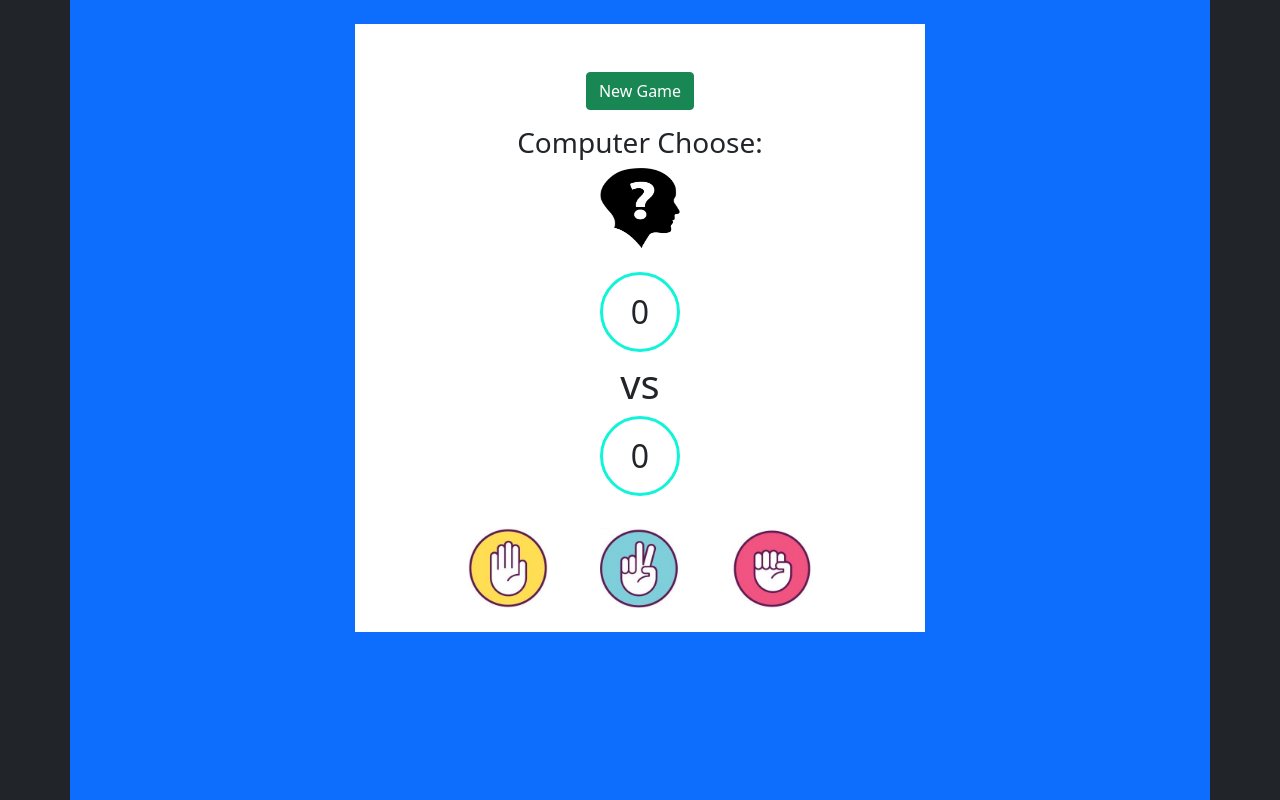
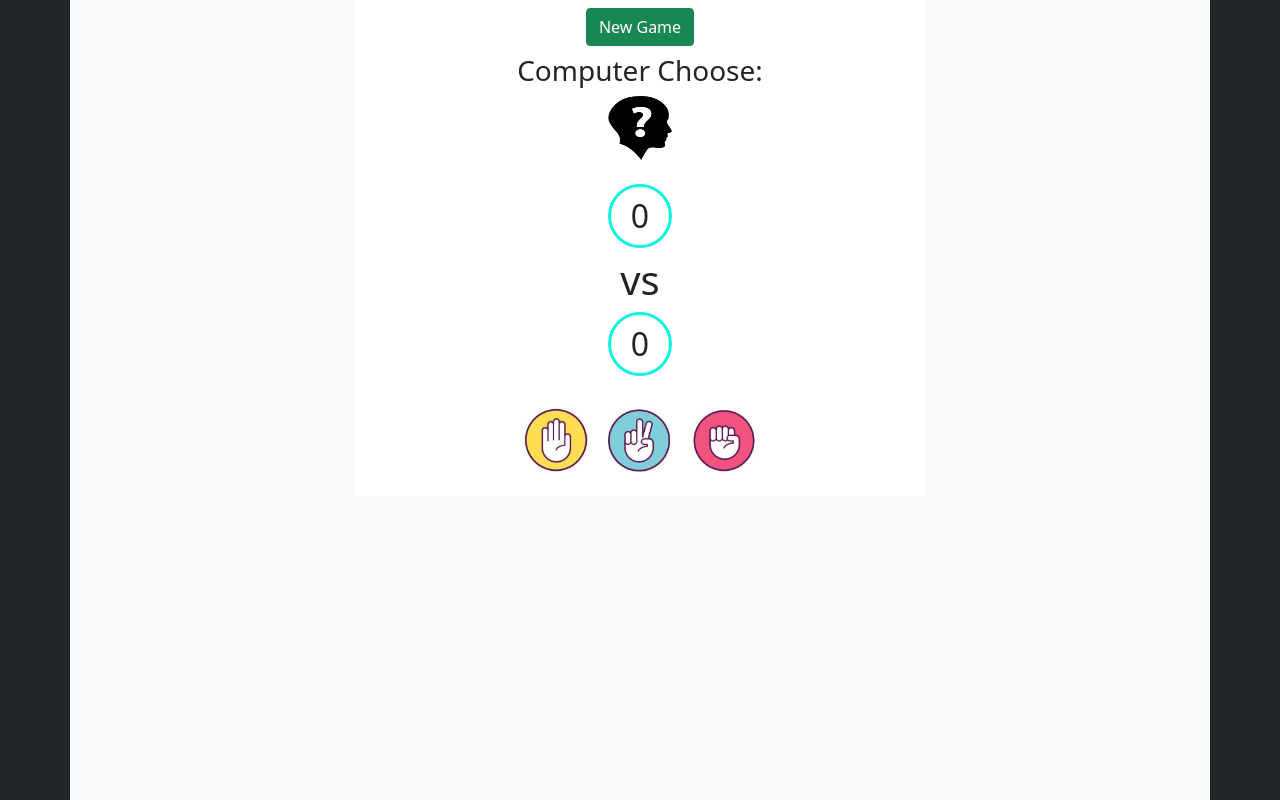
Before and after one commit to cenkberry/RockPaperScissors-Game, a plain HTML site: page index.html in a window 1280 px wide. Drawn offline with nearby package versions, Linux system fonts and the light colour scheme.

Commit message:
Add files via upload

```diff
--- a/css/style.css
+++ b/css/style.css
@@ -18,22 +18,22 @@ html {
 }
 
 img {
-    width: 5rem;
-    height: 5rem;
+    width: 4rem;
+    height: 4rem;
     cursor: pointer;
 }
 
 .compC {
     width: 100%;
-    height: 6rem;
+    height: 4rem;
 
 }
 
 .compScore,
 .userScore {
     margin: 0 auto;
-    width: 5rem;
-    height: 5rem;
+    width: 4rem;
+    height: 4rem;
     border-radius: 50%;
     display: flex;
     align-items: center;
--- a/index.html
+++ b/index.html
@@ -14,13 +14,14 @@
 </head>
 
 <body class="bg-dark">
-    <div class="container-lg vh-100 bg-primary">
+    <div class="container-lg vh-100 bg-light">
         <div class="row d-flex flex-column align-items-center">
-            <div class="col-sm-6 text-center mt-4 gametab">
+            <div class="col-sm-6 text-center gametab">
 
-                <button class="mt-5 mb-3 btn btn-success" onclick="newgame();">New Game</button>
+                <button class="mt-2 mb-2 btn btn-success"
+                onclick="newgame();">New Game</button>
                 <h3>Computer Choose:</h3>
-                <div class="compC">
+                <div class="compC mb-4">
 
                     <img src="./img/question.png" alt="">
                 </div>
@@ -29,16 +30,16 @@
                 <h1 class="my-2 result">vs</h1>
                 <div class="mt-2 mb-2 userScore">0</div>
 
-                <img class="mx-4 my-4 paper" src="./img/paper.jpg" alt="">
-                <img class="mx-4 my-4 sciss" src="./img/sciss.jpg" alt="">
-                <img class="mx-4 my-4 rock" src="./img/rock.jpg" alt="">
+                <img class="mx-2 my-4 paper" src="./img/paper.jpg" alt="">
+                <img class="mx-2 my-4 sciss" src="./img/sciss.jpg" alt="">
+                <img class="mx-2 my-4 rock"  src="./img/rock.jpg"  alt="">
 
             </div>
 
         </div>
-
     </div>
-    <script src="https://cdn.jsdelivr.net/npm/bootstrap@5.1.3/dist/js/bootstrap.bundle.min.js" integrity="sha384-ka7Sk0Gln4gmtz2MlQnikT1wXgYsOg+OMhuP+IlRH9sENBO0LRn5q+8nbTov4+1p" crossorigin="anonymous"></script>
+    <script src="https://cdn.jsdelivr.net/npm/bootstrap@5.1.3/dist/js/bootstrap.bundle.min.js"
+    integrity="sha384-ka7Sk0Gln4gmtz2MlQnikT1wXgYsOg+OMhuP+IlRH9sENBO0LRn5q+8nbTov4+1p" crossorigin="anonymous"></script>
     <script src="./js/main.js"></script>
 </body>
 
```
